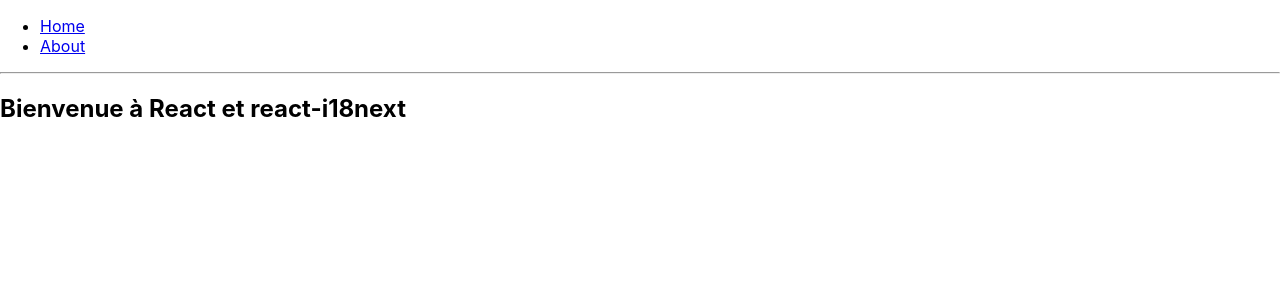
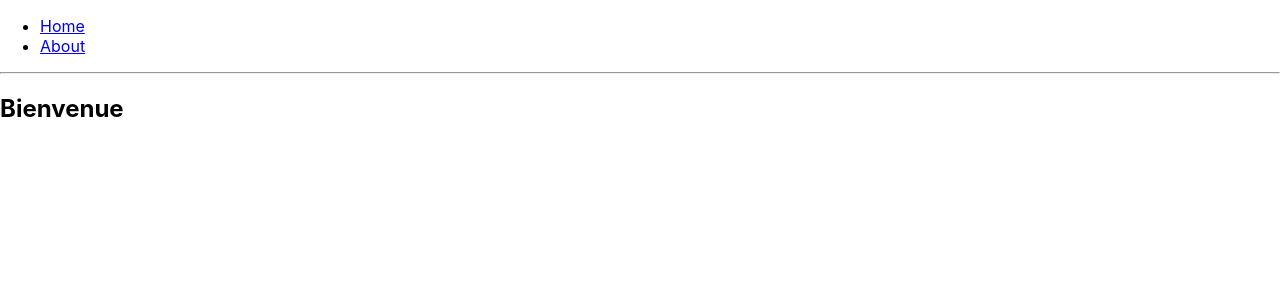
Before and after one commit to jeremy-habit/azerka, a React (Create React App) app: page /#/ in a window 1280 px wide. Shown: the top 300 px of the page. Built offline with nearby package versions, Linux system fonts and the light colour scheme.

Commit message:
i18n locales

```diff
--- a/src/config/i18n.ts
+++ /dev/null
@@ -1,35 +0,0 @@
-import i18n from "i18next";
-import { initReactI18next } from "react-i18next";
-
-// the translations
-// (tip move them in a JSON file and import them,
-// or even better, manage them separated from your code:
-// https://react.i18next.com/guides/multiple-translation-files)
-
-const resources = {
-  en: {
-    translation: {
-      "Welcome to React": "Welcome to React and react-i18next",
-    },
-  },
-  fr: {
-    translation: {
-      "Welcome to React": "Bienvenue à React et react-i18next",
-    },
-  },
-};
-
-i18n
-  .use(initReactI18next) // passes i18n down to react-i18next
-  .init({
-    resources,
-    lng: "fr", // language to use, more information here // https://www.i18next.com/overview/configuration-options#languages-namespaces-resources
-    // you can use the i18n.changeLanguage function to change the language manually: https://www.i18next.com/overview/api#changelanguage
-    // if you're using a language detector, do not define the lng option
-
-    interpolation: {
-      escapeValue: false, // react already safes from xss
-    },
-  });
-
-export default i18n;
--- /dev/null
+++ b/src/config/i18n/i18n.ts
@@ -0,0 +1,26 @@
+import i18n from "i18next";
+import { initReactI18next } from "react-i18next";
+import translationEN from "@config/i18n/locales/en.json";
+import translationFR from "@config/i18n/locales/fr.json";
+
+const resources = {
+  en: {
+    translation: translationEN,
+  },
+  fr: {
+    translation: translationFR,
+  },
+};
+
+i18n.use(initReactI18next).init({
+  resources,
+  lng: "fr", // language to use, more information here // https://www.i18next.com/overview/configuration-options#languages-namespaces-resources
+  // you can use the i18n.changeLanguage function to change the language manually: https://www.i18next.com/overview/api#changelanguage
+  // if you're using a language detector, do not define the lng option
+
+  interpolation: {
+    escapeValue: false, // react already safes from xss
+  },
+});
+
+export default i18n;
--- /dev/null
+++ b/src/config/i18n/locales/en.json
@@ -0,0 +1,3 @@
+{
+  "welcome": "Welcome"
+}
--- /dev/null
+++ b/src/config/i18n/locales/fr.json
@@ -0,0 +1,3 @@
+{
+  "welcome": "Bienvenue"
+}
--- a/src/index.tsx
+++ b/src/index.tsx
@@ -1,7 +1,7 @@
 import React from "react";
 import { createRoot } from "react-dom/client";
 import "@styles/base.css";
-import "@config/i18n";
+import "@config/i18n/i18n";
 import reportWebVitals from "@config/reportWebVitals";
 import Router from "@app/Router";
 
--- a/src/pages/Home.tsx
+++ b/src/pages/Home.tsx
@@ -6,7 +6,7 @@ export default function Home(): ReactElement {
 
   return (
     <div>
-      <h2>{t("Welcome to React")}</h2>
+      <h2>{t("welcome")}</h2>
     </div>
   );
 }
```
